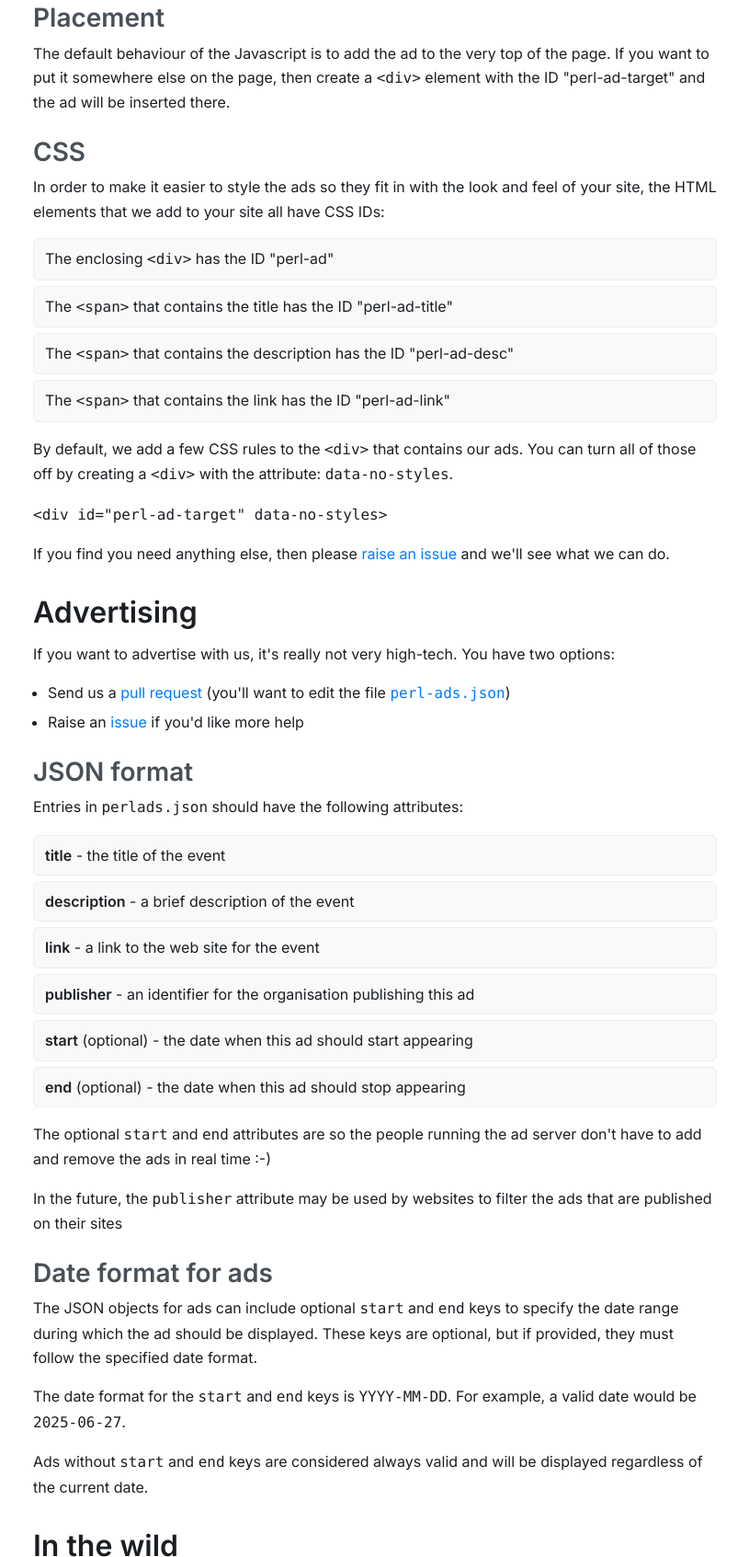
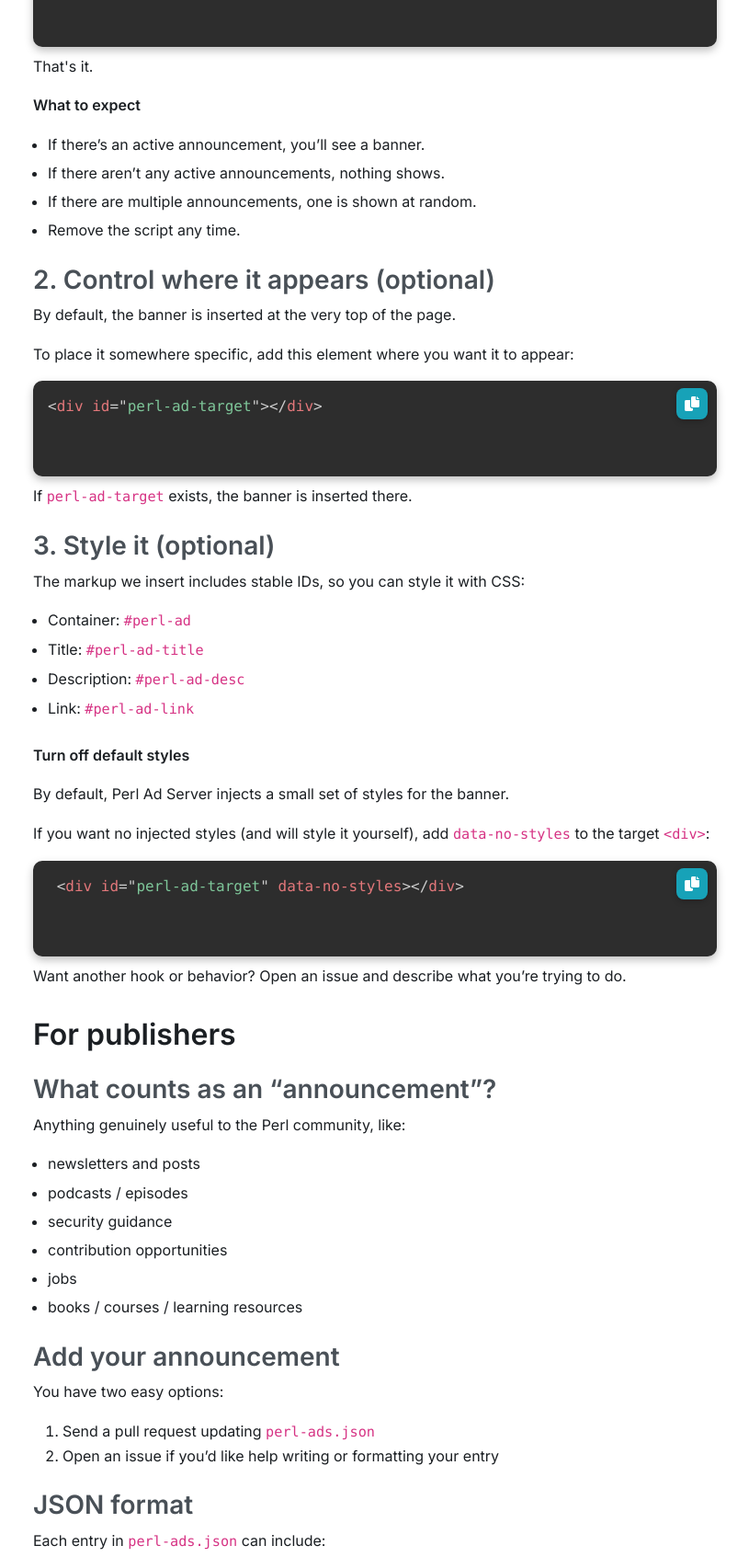
Before and after one commit to PerlToolsTeam/perl-ads, a plain HTML site: page docs/index.html in a window 1280 px wide. Shown: the part 828-2521 px from the top of the page at 92% size, without its empty margins (232-1047 px from the left). Drawn offline with nearby package versions, Linux system fonts and the light colour scheme; no server answers.

Commit message:
Rewrite the text (talk about us without us)

```diff
--- a/docs/index.html
+++ b/docs/index.html
@@ -28,106 +28,135 @@
 <main class="container my-5">
   <div class="col-lg-8 mx-auto">
 
-    <h2>Welcome to the Perl Ad Server.</h2>
+    <h2>A tiny banner for Perl community announcements</h2>
 
-    <p>This site gives you a simple way to help to advertise Perl
-      events.</p>
-    <p>There may well be an advertising banner at the very top of this
-      page. You can have one like it on your web site too.</p>
-    <p>Simply add a small piece of Javascript to your site and we'll
-      handle the rest. The Javascript looks like this:</p>
+    <p><b>Perl Ad Server</b> is a one-line JavaScript include that displays a small
+      rotating banner for <b>Perl community announcements</b> (newsletters, podcasts,
+      security tips, jobs, learning resources, and more).</p>
+
+    <p>If there are <b>no active announcements</b>, nothing is displayed and your page
+      stays the same.</p>
+
+    <h2>Choose your path</h2>
+
+    <ul>
+      <li><b><a href="#run">I run a website (show the banner)</a></b><br>
+      You add one script tag (plus a target <code>&lt;div></code> if you want
+      control). Done.</li>
+      <li><b><a href="#publish">I publish announcements (get listed)</a></b><br>
+      You add an entry to <code>perl-ads.json</code> via PR — or open an issue
+      and we’ll help.</li>
+    </ul>
+
+    <h2 id="run">For website owners</h2>
+
+    <h3>1. Add the script</h3>
+
+    <p>Paste this anywhere on your page:</p>
 
     <pre><code class="language-javascript" id="code-snippet">&lt;script src="https://perl-ads.perlhacks.com/perl-ads.js"&gt;&lt;/script&gt;</code>
-      <button class="copy-button" title="Copy code" onclick="copyToClipboard()"><i class="fas fa-copy"></i></button>
+      <button class="copy-button" title="Copy code" onclick="copyToClipboard('code-snippet')"><i class="fas fa-copy"></i></button>
     </pre>
 
-    <p>If we're advertising something, then the banner will appear. If
-      we're not currently running any ads, then nothing will change.</p>
-    <p>We may be running more than one ad simultaneously. Your site will
-      display one at random.</p>
-    <p>Feel free to remove the Javascript whenever you like.</p>
+    <p>That's it.</p>
 
-    <h2>More details</h2>
+    <p><b>What to expect</b></p>
 
-    <p>If you want more control over the placement or formatting of
-      our ads, then read the sections below.</p>
-
-    <h3>Placement</h3>
-
-    <p>The default behaviour of the Javascript is to add the ad to the
-      very top of the page. If you want to put it somewhere else on the
-      page, then create a <tt>&lt;div></tt> element with the ID
-      "perl-ad-target" and the ad will be inserted there.</p>
-
-    <h3>CSS</h3>
-
-    <p>In order to make it easier to style the ads so they fit in with
-      the look and feel of your site, the HTML elements that we add
-      to your site all have CSS IDs:</p>
-    <ul class="carded">
-      <li>The enclosing <tt>&lt;div></tt> has the ID "perl-ad"</li>
-      <li>The <tt>&lt;span></tt> that contains the title has the ID
-        "perl-ad-title"</li>
-      <li>The <tt>&lt;span></tt> that contains the description has the ID
-        "perl-ad-desc"</li>
-      <li>The <tt>&lt;span></tt> that contains the link has the ID
-        "perl-ad-link"</li>
+    <ul>
+      <li>If there’s an active announcement, you’ll see a banner.</li>
+      <li>If there aren’t any active announcements, nothing shows.</li>
+      <li>If there are multiple announcements, one is shown at random.</li>
+      <li>Remove the script any time.</li>
     </ul>
 
-    <p>By default, we add a few CSS rules to the <tt>&lt;div></tt> that
-      contains our ads. You can turn all of those off by creating a
-      <tt>&lt;div></tt> with the attribute: <tt>data-no-styles</tt>.</p>
+    <h3>2. Control where it appears (optional)</h3>
 
-    <p><tt>&lt;div id="perl-ad-target" data-no-styles></tt></p>
+    <p>By default, the banner is inserted at the very top of the page.</p>
 
-    <p>If you find you need anything else, then please
-      <a href="https://github.com/PerlToolsTeam/perl-ads/issues">raise an
-        issue</a>
-      and we'll see what we can do.</p>
+    <p>To place it somewhere specific, add this element where you want it to appear:</p>
 
-    <h2>Advertising</h2>
+    <pre><code class="language-html" id="div-snippet">&lt;div id="perl-ad-target"&gt;&lt;/div&gt;</code>
+      <button class="copy-button" title="Copy code" onclick="copyToClipboard('div-snippet')"><i class="fas fa-copy"></i></button>
+    </pre>
 
-    <p>If you want to advertise with us, it's really not very high-tech.
-      You have two options:</p>
+    <p>If <code>perl-ad-target</code> exists, the banner is inserted there.</p>
+
+    <h3>3. Style it (optional)</h3>
+
+    <p>The markup we insert includes stable IDs, so you can style it with CSS:</p>
+
     <ul>
-      <li>Send us a <a href="https://github.com/PerlToolsTeam/perl-ads/pulls">pull request</a>
-        (you'll want to edit the file <a href="https://github.com/PerlToolsTeam/perl-ads/blob/main/docs/perl-ads.json"><tt>perl-ads.json</tt></a>)</li>
-      <li>Raise an <a href="https://github.com/PerlToolsTeam/perl-ads/issues">issue</a> if you'd like more help</li>
+      <li>Container: <code>#perl-ad</code></li>
+      <li>Title: <code>#perl-ad-title</code></li>
+      <li>Description: <code>#perl-ad-desc</code></li>
+      <li>Link: <code>#perl-ad-link</code></li>
     </ul>
+
+    <p><b>Turn off default styles</b></p>
+
+    <p>By default, Perl Ad Server injects a small set of styles for the banner.</p>
+
+    <p>If you want no injected styles (and will style it yourself), add
+      <code>data-no-styles</code> to the target <code>&lt;div></code>:</p>
+
+    <pre> <code class="language-html" id="div-data-snippet">&lt;div id="perl-ad-target" data-no-styles&gt;&lt;/div&gt;</code>
+      <button class="copy-button" title="Copy code" onclick="copyToClipboard('div-data-snippet')"><i class="fas fa-copy"></i></button>
+    </pre>
+
+    <p>Want another hook or behavior? Open an issue and describe what you’re trying to do.</p>
+
+    <h2 id="publish">For publishers</h2>
+
+    <h3>What counts as an “announcement”?</h3>
+
+    <p>Anything genuinely useful to the Perl community, like:</p>
+
+    <ul>
+      <li>newsletters and posts</li>
+      <li>podcasts / episodes</li>
+      <li>security guidance</li>
+      <li>contribution opportunities</li>
+      <li>jobs</li>
+      <li>books / courses / learning resources</li>
+    </ul>
+
+    <h3>Add your announcement</h3>
+
+    <p>You have two easy options:</p>
+
+    <ol>
+      <li>Send a pull request updating <code>perl-ads.json</code></li>
+      <li>Open an issue if you’d like help writing or formatting your entry</li>
+    </ol>
 
     <h3>JSON format</h3>
 
-    <p>Entries in <tt>perlads.json</tt> should have the following
-      attributes:</p>
-    <ul class="carded">
-      <li><b>title</b> - the title of the event</li>
-      <li><b>description</b> - a brief description of the event</li>
-      <li><b>link</b> - a link to the web site for the event</li>
-      <li><b>publisher</b> - an identifier for the organisation publishing
-        this ad</li>
-      <li><b>start</b> (optional) - the date when this ad should start
-        appearing</li>
-      <li><b>end</b> (optional) - the date when this ad should stop
-        appearing</li>
+    <p>Each entry in <code>perl-ads.json</code> can include:</p>
+
+    <ul>
+      <li><b>title</b> — the title of the announcement</li>
+      <li><b>description</b> — a short description</li>
+      <li><b>link</b> — the URL to send people to</li>
+      <li><b>publisher</b> — an identifier for the organization or project publishing it</li>
+      <li><b>start</b> (optional) — the first date it should appear</li>
+      <li><b>end</b> (optional) — the last date it should appear</li>
     </ul>
-    <p>The optional <tt>start</tt> and <tt>end</tt> attributes are so the
-      people running the ad server don't have to add and remove the ads
-      in real time :-)</p>
-    <p>In the future, the <tt>publisher</tt> attribute may be used by
-      websites to filter the ads that are published on their sites</li>
 
-    <h3>Date format for ads</h3>
+    <p>Why the dates? So announcements can automatically start/stop without anyone
+      needing to babysit the rotation.</p>
 
-    <p>The JSON objects for ads can include optional <tt>start</tt> and
-      <tt>end</tt> keys to specify the date range during which the ad
-      should be displayed. These keys are optional, but if provided, they
-      must follow the specified date format.</p>
-    <p>The date format for the <tt>start</tt> and <tt>end</tt> keys is
-      <tt>YYYY-MM-DD</tt>. For example, a valid date would be
-      <tt>2025-06-27</tt>.</p>
-    <p>Ads without <tt>start</tt> and <tt>end</tt> keys are considered
-      always valid and will be displayed regardless of the current
-      date.</p>
+    <p>In the future, publisher may be used by websites to filter which announcements
+      they display.</p>
+
+    <b>Date format</b>
+
+  <p>If you include <code>start</code> and/or <code>end</code>, use:</p>
+
+  <ul>
+    <li><code>YYYY-MM-DD</code> (example: <code>2026-01-31</code>)</li>
+  </ul>
+
+  <p>Announcements without start and end are treated as always valid.</p>
 
   <h2>In the wild</h2>
 
@@ -148,7 +177,7 @@
 
 <footer class="bg-light text-center py-3">
   <p>
-    &copy; 2024 <a href="https://github.com/PerlToolsTeam">Perl Tools Team</a> /
+    &copy; 2026 <a href="https://github.com/PerlToolsTeam">Perl Tools Team</a> /
     Code <a href="https://github.com/PerlToolsTeam/perl-ads">on GitHub</a> /
     Patches welcome /
     <a href="/privacy/"
--- a/docs/js/script.js
+++ b/docs/js/script.js
@@ -1,5 +1,5 @@
-function copyToClipboard() {
-  const codeSnippet = document.getElementById('code-snippet').innerText;
+function copyToClipboard(snippetId) {
+  const codeSnippet = document.getElementById(snippetId).innerText;
   navigator.clipboard.writeText(codeSnippet).then(() => {
     showFlashMessage();
   }).catch(err => {
```
Lines whose indentation alone changed are shown as unchanged.
